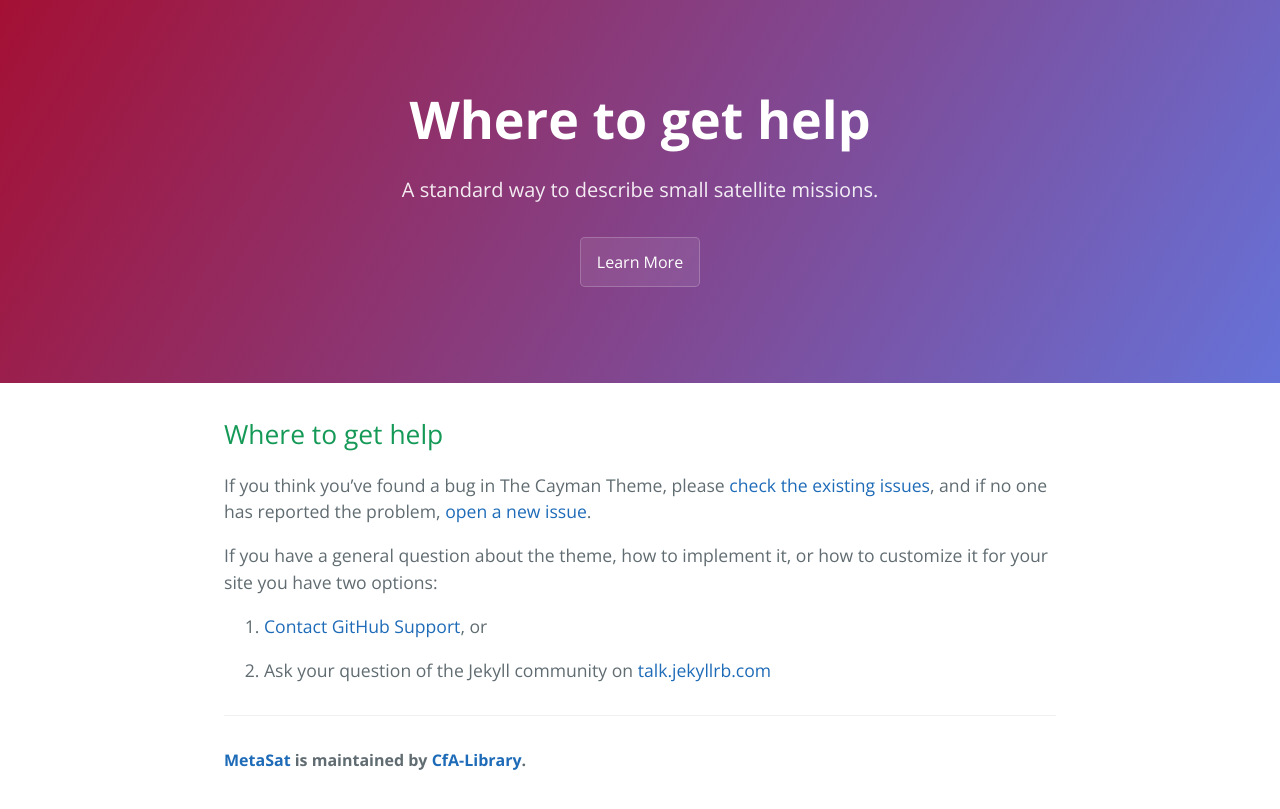
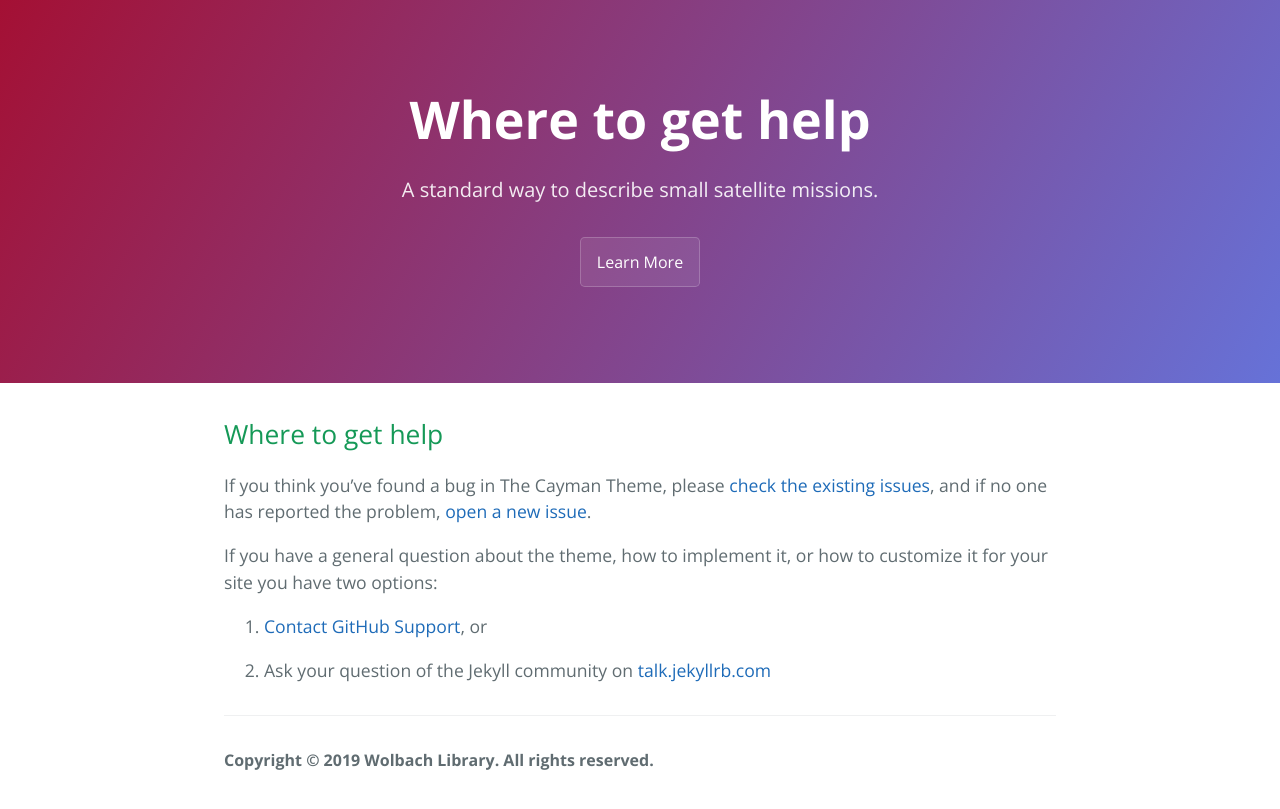
Before and after one commit to CfA-Library/MetaSat, a Jekyll site: the page built from docs/SUPPORT.md, in a window 1280 px wide. Shown: the top 809 px of the page. Built offline with Jekyll 4.4.1, drawn with Linux system fonts in a browser that asks for light colours; our own code applies the rules of GitHub Pages for plain Markdown files.

Commit message:
Update default.html

```diff
--- a/_layouts/default.html
+++ b/_layouts/default.html
@@ -39,7 +39,7 @@
 
       <footer class="site-footer">
         {% if site.github.is_project_page %}
-          <span class="site-footer-owner"><a href="{{ site.github.repository_url }}">{{ site.github.repository_name }}</a> is maintained by <a href="{{ site.github.owner_url }}">{{ site.github.owner_name }}</a>.</span>
+          <span class="site-footer-owner"> Copyright © 2019 Wolbach Library. All rights reserved.</span>
         {% endif %}
       </footer>
     </main>
```
